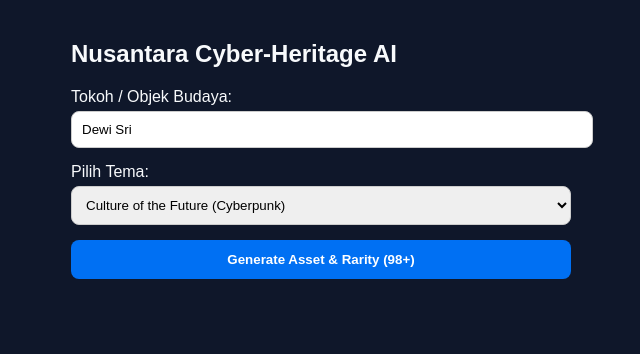
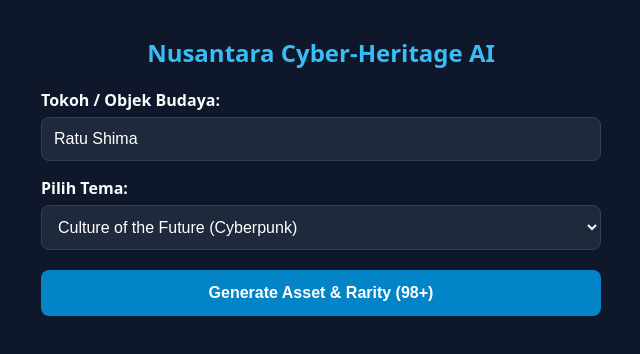
Before and after one commit to metacyber26-source/Nusantara-Cyber-Heritage-AI, a Next.js app: page / in a window 1280 px wide. Shown: the top 354 px of the page, without its empty margins (319-959 px from the left). Built offline with nearby package versions, Linux system fonts and the light colour scheme.

Commit message:
Refactor Home component with new character and theme
Updated character and theme states, improved error handling, and enhanced UI styles.

```diff
--- a/app/page.js
+++ b/app/page.js
@@ -2,14 +2,16 @@
 import { useState } from 'react';
 
 export default function Home() {
-  const [character, setCharacter] = useState('Dewi Sri');
-  const [theme, setTheme] = useState('Culture of the Future');
+  const [character, setCharacter] = useState('Ratu Shima');
+  const [theme, setTheme] = useState('Culture of the Future (Cyberpunk)');
   const [loading, setLoading] = useState(false);
   const [result, setResult] = useState(null);
+  const [errorMsg, setErrorMsg] = useState('');
 
   const handleGenerate = async () => {
     setLoading(true);
     setResult(null);
+    setErrorMsg('');
 
     try {
       const res = await fetch('/api/generate', {
@@ -18,36 +20,43 @@ export default function Home() {
         body: JSON.stringify({ character, theme }),
       });
       const data = await res.json();
-      if (data.success) setResult(data.data);
+
+      if (data.success) {
+        setResult(data.data);
+      } else {
+        setErrorMsg(data.error || 'Terjadi kesalahan pada sistem AI.');
+      }
     } catch (err) {
-      alert('Gagal memproses data');
+      setErrorMsg('Gagal terhubung ke server. Periksa koneksi internet Anda.');
     } finally {
       setLoading(false);
     }
   };
 
   return (
-    <main style={{ padding: '20px', fontFamily: 'sans-serif', maxWidth: '500px', margin: '0 auto' }}>
-      <h2>Nusantara Cyber-Heritage AI</h2>
+    <main style={{ padding: '20px', fontFamily: 'system-ui, sans-serif', maxWidth: '600px', margin: '0 auto', minHeight: '100vh', boxSizing: 'border-box' }}>
+      <h1 style={{ textAlign: 'center', fontSize: '24px', marginBottom: '20px', color: '#38bdf8' }}>
+        Nusantara Cyber-Heritage AI
+      </h1>
 
-      <div style={{ marginBottom: '15px' }}>
-        <label>Tokoh / Objek Budaya:</label>
+      <div style={{ marginBottom: '16px' }}>
+        <label style={{ display: 'block', marginBottom: '6px', fontWeight: 'bold' }}>Tokoh / Objek Budaya:</label>
         <input
           type="text"
           value={character}
           onChange={(e) => setCharacter(e.target.value)}
-          style={{ width: '100%', padding: '10px', marginTop: '5px', borderRadius: '8px', border: '1px solid #ccc' }}
+          style={{ width: '100%', padding: '12px', borderRadius: '8px', border: '1px solid #334155', backgroundColor: '#1e293b', color: '#fff', fontSize: '16px', boxSizing: 'border-box' }}
         />
       </div>
 
-      <div style={{ marginBottom: '15px' }}>
-        <label>Pilih Tema:</label>
+      <div style={{ marginBottom: '20px' }}>
+        <label style={{ display: 'block', marginBottom: '6px', fontWeight: 'bold' }}>Pilih Tema:</label>
         <select
           value={theme}
           onChange={(e) => setTheme(e.target.value)}
-          style={{ width: '100%', padding: '10px', marginTop: '5px', borderRadius: '8px', border: '1px solid #ccc' }}
+          style={{ width: '100%', padding: '12px', borderRadius: '8px', border: '1px solid #334155', backgroundColor: '#1e293b', color: '#fff', fontSize: '16px', boxSizing: 'border-box' }}
         >
-          <option value="Culture of the Future">Culture of the Future (Cyberpunk)</option>
+          <option value="Culture of the Future (Cyberpunk)">Culture of the Future (Cyberpunk)</option>
           <option value="Pelestarian Cultural Classic">Pelestarian Cultural Classic</option>
         </select>
       </div>
@@ -55,29 +64,56 @@ export default function Home() {
       <button
         onClick={handleGenerate}
         disabled={loading}
-        style={{ width: '100%', padding: '12px', background: '#0070f3', color: '#fff', border: 'none', borderRadius: '8px', fontWeight: 'bold' }}
+        style={{
+          width: '100%',
+          padding: '14px',
+          background: loading ? '#475569' : '#0284c7',
+          color: '#fff',
+          border: 'none',
+          borderRadius: '8px',
+          fontWeight: 'bold',
+          fontSize: '16px',
+          cursor: loading ? 'not-allowed' : 'pointer'
+        }}
       >
-        {loading ? 'Memproses AI...' : 'Generate Asset & Rarity (98+)'}
+        {loading ? '⏳ Memproses AI Engine...' : 'Generate Asset & Rarity (98+)'}
       </button>
 
+      {errorMsg && (
+        <div style={{ marginTop: '20px', padding: '15px', borderRadius: '8px', backgroundColor: '#7f1d1d', color: '#fecaca', border: '1px solid #ef4444' }}>
+          <strong>Error:</strong> {errorMsg}
+        </div>
+      )}
+
       {result && (
-        <div style={{ marginTop: '20px', padding: '15px', border: '1px solid #e0e0e0', borderRadius: '8px', background: '#f9f9f9' }}>
-          <h3 style={{ color: '#2e7d32' }}>Rarity Score: {result.rarityScore} / 100</h3>
+        <div style={{ marginTop: '24px', padding: '20px', borderRadius: '12px', backgroundColor: '#1e293b', border: '1px solid #38bdf8' }}>
+          <div style={{ display: 'flex', justifyContent: 'space-between', alignItems: 'center', marginBottom: '15px' }}>
+            <h2 style={{ margin: 0, fontSize: '18px', color: '#38bdf8' }}>Mythic NFT Asset</h2>
+            <span style={{ backgroundColor: '#15803d', color: '#bbf7d0', padding: '4px 10px', borderRadius: '20px', fontWeight: 'bold', fontSize: '14px' }}>
+              Skor: {result.rarityScore} / 100
+            </span>
+          </div>
 
-          <h4>Prompt Visual AI:</h4>
-          <p style={{ fontSize: '12px', background: '#eee', padding: '8px', borderRadius: '4px' }}>{result.generatedPrompt}</p>
+          <h4 style={{ color: '#94a3b8', marginBottom: '5px' }}>Prompt Visual AI:</h4>
+          <p style={{ fontSize: '13px', backgroundColor: '#0f172a', padding: '10px', borderRadius: '6px', border: '1px solid #334155', color: '#cbd5e1', wordBreak: 'break-word' }}>
+            {result.generatedPrompt}
+          </p>
 
-          <h4>Mythic Traits:</h4>
-          <ul>
-            {result.traits.map((t, idx) => (
-              <li key={idx}><strong>{t.category}:</strong> {t.value}</li>
+          <h4 style={{ color: '#94a3b8', marginBottom: '5px' }}>Mythic Traits:</h4>
+          <ul style={{ paddingLeft: '20px', margin: '0 0 15px 0' }}>
+            {result.traits?.map((t, idx) => (
+              <li key={idx} style={{ marginBottom: '4px' }}>
+                <strong style={{ color: '#f1f5f9' }}>{t.category}:</strong> <span style={{ color: '#38bdf8' }}>{t.value}</span>
+              </li>
             ))}
           </ul>
 
-          <h4>{result.storyTitle}</h4>
-          <p>{result.storyScript}</p>
+          <h3 style={{ color: '#f8fafc', borderTop: '1px solid #334155', paddingTop: '15px', marginTop: '15px' }}>{result.storyTitle}</h3>
+          <p style={{ lineHeight: '1.6', color: '#cbd5e1', fontSize: '14px' }}>{result.storyScript}</p>
 
-          <p><em>🎵 Audio Background: {result.audioAtmosphere}</em></p>
+          <div style={{ marginTop: '15px', padding: '10px', backgroundColor: '#0f172a', borderRadius: '6px', fontSize: '13px', color: '#f59e0b' }}>
+            🎵 <strong>Suasana Audio:</strong> {result.audioAtmosphere}
+          </div>
         </div>
       )}
     </main>
```
